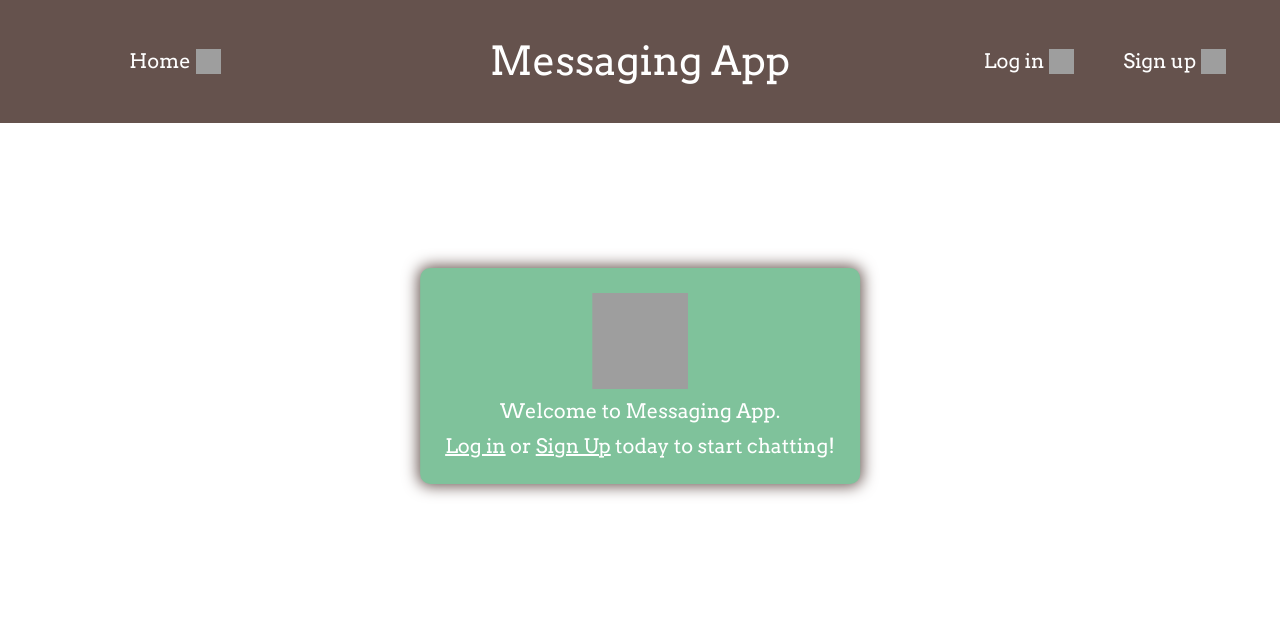
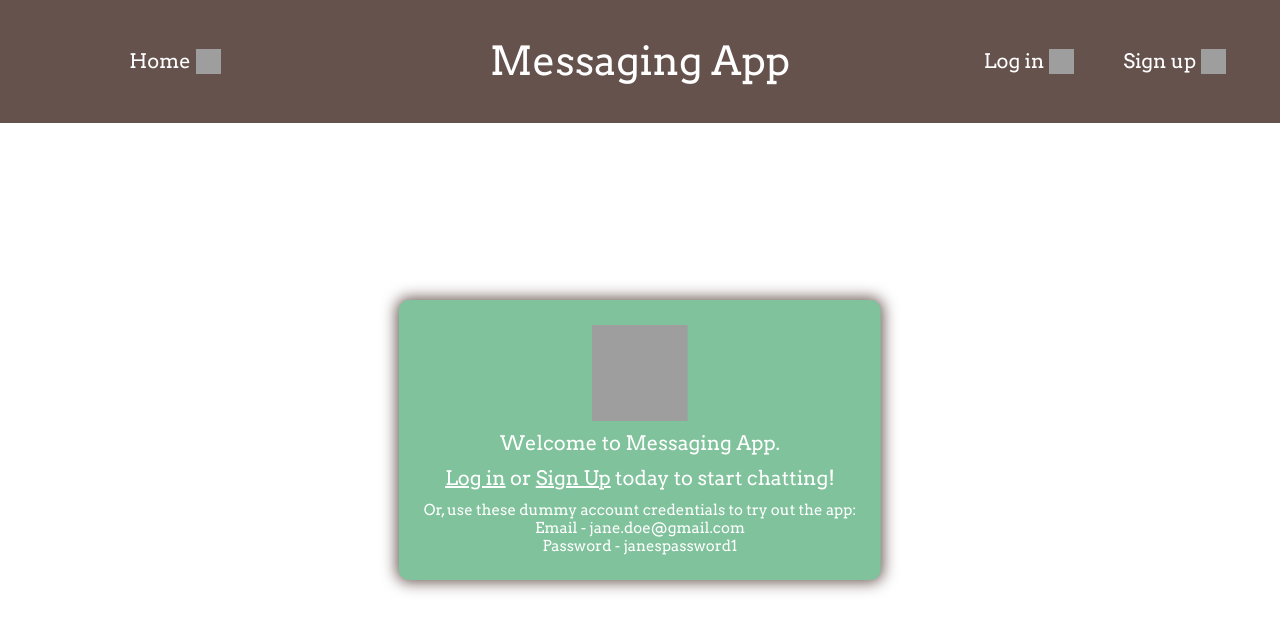
Before and after one commit to EmberD323/messaging_app_frontend, a React (Vite) app: page / in a window 1280 px wide. Shown: the top 632 px of the page. Built offline with nearby package versions, Linux system fonts and the light colour scheme; grey boxes are pictures that could not be loaded; a web font is replaced by a local one.

Commit message:
Add dummy details to homepage

```diff
--- a/src/components/Homepage.jsx
+++ b/src/components/Homepage.jsx
@@ -17,6 +17,11 @@ export default function HomePage (){
             <img width="96" height="96" src="https://img.icons8.com/forma-light/96/d7f171/speech-bubble-with-dots.png" alt="speech-bubble-with-dots"/>
             <div>Welcome to Messaging App.</div>
             <div><Link to="login">Log in</Link> or <Link to="signup">Sign Up</Link> today to start chatting!</div>
+            <div className="dummy">
+              <div>Or, use these dummy account credentials to try out the app:</div>
+              <div>Email -  jane.doe@gmail.com</div>
+              <div>Password - janespassword1</div>
+            </div>
            </div>
           )
     }
--- a/src/components/Users/Signup.jsx
+++ b/src/components/Users/Signup.jsx
@@ -77,6 +77,7 @@ export default function SignUp (){
                 <Errors errors={formErrors}/>
 
             </form>
+
         </div>
     )
 }
--- a/src/styles/App.css
+++ b/src/styles/App.css
@@ -73,10 +73,11 @@ h1,h2{
 .notLoggedIn>div>a{
   color: white;
 }
+
 .login{
   min-height: 220px;
 }
-.login>div{
+.login>div,.notLoggedIn>.dummy{
   font-size: 15px;
 }
 .signUp{
```
